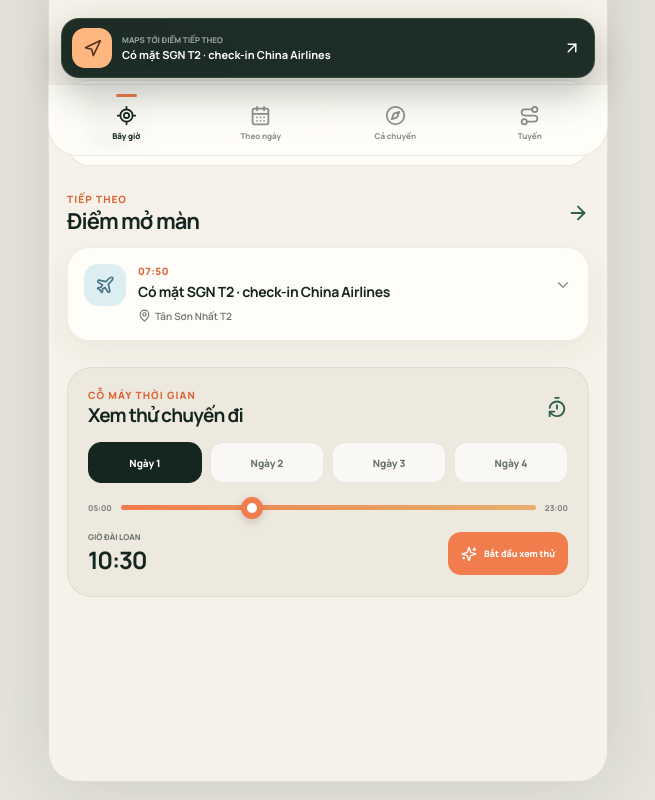
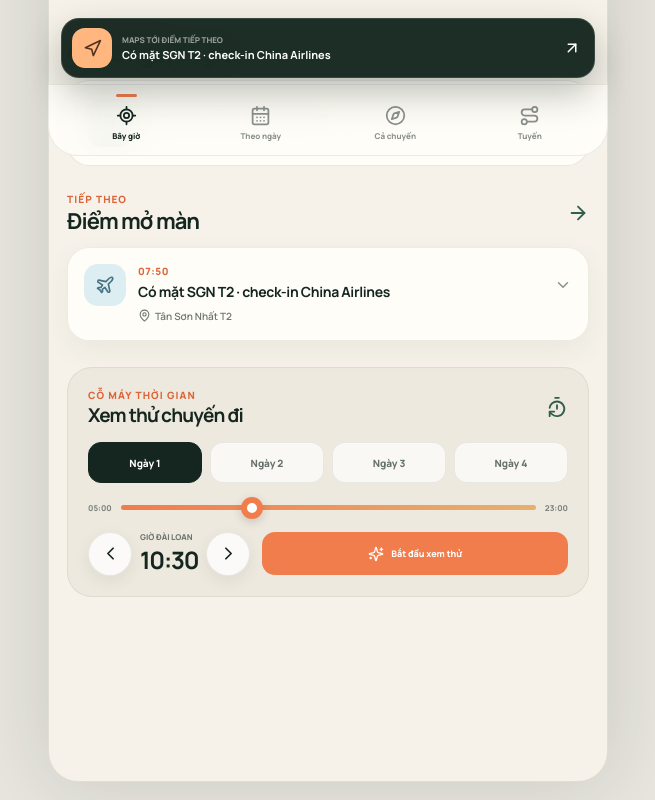
Before and after one commit to tranhiepdat/TripGuide, a React (Vite) app: page / in a window 1280 px wide. Shown: the part 626-1426 px from the top of the page, without its empty margins (312-967 px from the left). Built offline with nearby package versions, Linux system fonts and the light colour scheme.

Commit message:
Add preview time step buttons
Add accessible icon-only controls for nudging the itinerary preview time backward or forward in five-minute increments.

```diff
--- a/src/App.tsx
+++ b/src/App.tsx
@@ -7,6 +7,7 @@ import {
   CalendarDays,
   Check,
   ChevronDown,
+  ChevronLeft,
   ChevronRight,
   CircleDot,
   Clock3,
@@ -55,6 +56,10 @@ type TimelineState = {
 };
 
 type OpenDirections = (item: ItineraryItem) => void;
+
+const PREVIEW_START_MINUTES = 5 * 60;
+const PREVIEW_END_MINUTES = 23 * 60;
+const PREVIEW_STEP_MINUTES = 5;
 
 const SOURCE_URL =
   'https://app.notion.com/p/aef8fa576f704484bc66494b64004474?v=3afe8e18611981c79e78000c06433c8e';
@@ -357,6 +362,11 @@ function PreviewControls({
   onEnable: () => void;
   onReset: () => void;
 }) {
+  const stepPreviewTime = (direction: -1 | 1) => {
+    const nextMinutes = previewMinutes + direction * PREVIEW_STEP_MINUTES;
+    onMinutesChange(Math.min(PREVIEW_END_MINUTES, Math.max(PREVIEW_START_MINUTES, nextMinutes)));
+  };
+
   return (
     <section className="preview-panel" aria-label="Xem thử lịch trình">
       <div className="section-heading compact-heading">
@@ -383,20 +393,46 @@ function PreviewControls({
         <label>
           <span className="sr-only">Chọn thời gian xem thử</span>
           <input
+            id="preview-time-range"
             type="range"
-            min={300}
-            max={1380}
-            step={5}
+            min={PREVIEW_START_MINUTES}
+            max={PREVIEW_END_MINUTES}
+            step={PREVIEW_STEP_MINUTES}
             value={previewMinutes}
+            aria-valuetext={formatPreviewClock(previewMinutes)}
             onChange={(event) => onMinutesChange(Number(event.target.value))}
           />
         </label>
         <span>23:00</span>
       </div>
       <div className="preview-commit">
-        <div>
-          <small>Giờ Đài Loan</small>
-          <strong>{formatPreviewClock(previewMinutes)}</strong>
+        <div className="preview-time-control" role="group" aria-label="Điều chỉnh thời gian xem thử">
+          <button
+            className="time-step-button"
+            type="button"
+            aria-label="Lùi 5 phút"
+            title="Lùi 5 phút"
+            disabled={previewMinutes <= PREVIEW_START_MINUTES}
+            onClick={() => stepPreviewTime(-1)}
+          >
+            <ChevronLeft size={21} />
+          </button>
+          <div className="preview-time-readout">
+            <small>Giờ Đài Loan</small>
+            <output htmlFor="preview-time-range" aria-live="polite" aria-atomic="true">
+              <strong>{formatPreviewClock(previewMinutes)}</strong>
+            </output>
+          </div>
+          <button
+            className="time-step-button"
+            type="button"
+            aria-label="Tiến 5 phút"
+            title="Tiến 5 phút"
+            disabled={previewMinutes >= PREVIEW_END_MINUTES}
+            onClick={() => stepPreviewTime(1)}
+          >
+            <ChevronRight size={21} />
+          </button>
         </div>
         {enabled ? (
           <button className="secondary-action" type="button" onClick={onReset}>
--- a/src/styles.css
+++ b/src/styles.css
@@ -760,11 +760,35 @@ main {
   padding-inline: 8px;
 }
 
+.time-step-button {
+  display: grid;
+  width: 44px;
+  height: 44px;
+  padding: 0;
+  color: var(--ink);
+  background: rgba(255, 255, 255, 0.78);
+  border: 1px solid rgba(20, 38, 31, 0.09);
+  border-radius: 50%;
+  box-shadow: 0 5px 15px rgba(56, 45, 36, 0.08);
+  cursor: pointer;
+  place-items: center;
+}
+
+.time-step-button:active:not(:disabled) {
+  transform: translateY(1px);
+}
+
+.time-step-button:disabled {
+  opacity: 0.34;
+  cursor: default;
+}
+
 .time-slider-row {
   display: grid;
   grid-template-columns: auto 1fr auto;
   align-items: center;
   gap: 9px;
+  min-width: 0;
   margin-top: 19px;
 }
 
@@ -809,14 +833,22 @@ main {
   display: flex;
   align-items: center;
   justify-content: space-between;
+  flex-wrap: wrap;
   gap: 12px;
   margin-top: 18px;
 }
 
-.preview-commit > div {
+.preview-time-control {
+  display: flex;
+  align-items: center;
+  gap: 8px;
+}
+
+.preview-time-readout {
   display: flex;
   align-items: flex-start;
   flex-direction: column;
+  min-width: 58px;
 }
 
 .preview-commit small {
@@ -827,10 +859,16 @@ main {
 }
 
 .preview-commit strong {
+  display: block;
   margin-top: 1px;
   color: var(--ink);
   font-size: 24px;
   letter-spacing: -0.05em;
+}
+
+.preview-commit > .primary-action,
+.preview-commit > .secondary-action {
+  flex: 1 1 110px;
 }
 
 .primary-action,
```
